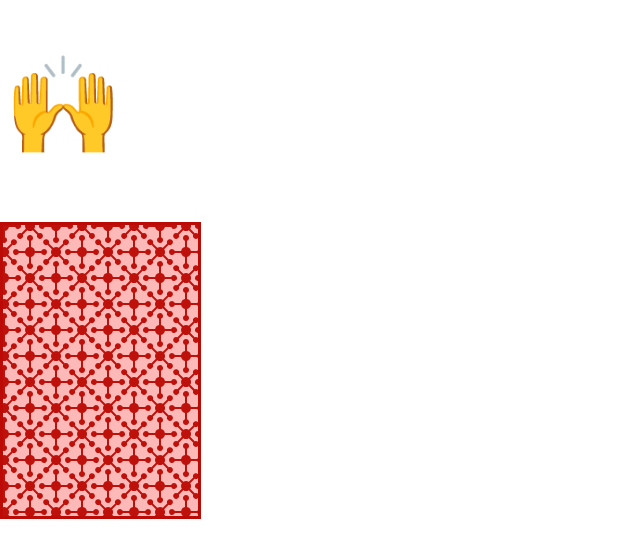
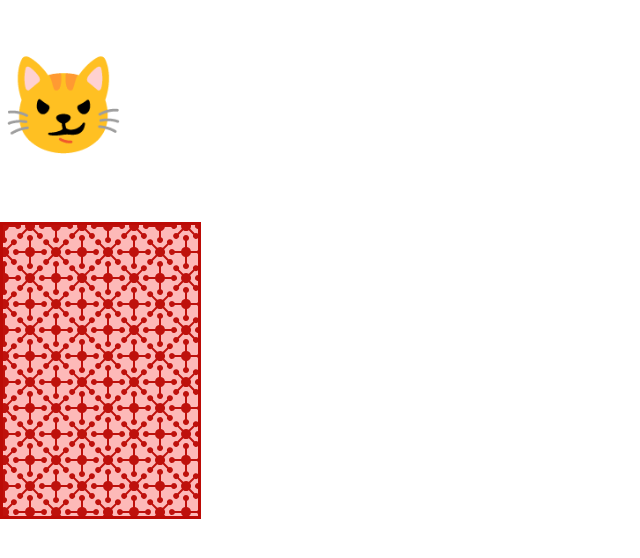
Before and after one commit to CSS-Paged-Media/printcss-example-code, a plain HTML site: page HTML Examples/Playing Cards/Joker/index.html in a window 1280 px wide. Shown: the whole page, without its empty margins (0-640 px from the left). Drawn offline with Linux system fonts and the light colour scheme.

Commit message:
Update index.html

```diff
--- a/HTML Examples/Playing Cards/Joker/index.html
+++ b/HTML Examples/Playing Cards/Joker/index.html
@@ -8,7 +8,7 @@
     </head>
     <body>
         <div class="front">
-          <div class="content">🙌</div>
+          <div class="content">😼</div>
         </div>
         <div class="back">
           <div class="design"></div>
```
